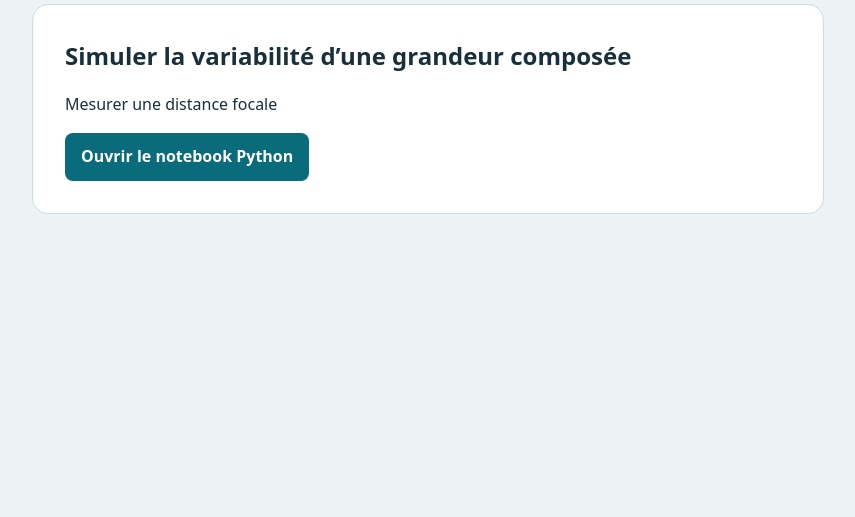
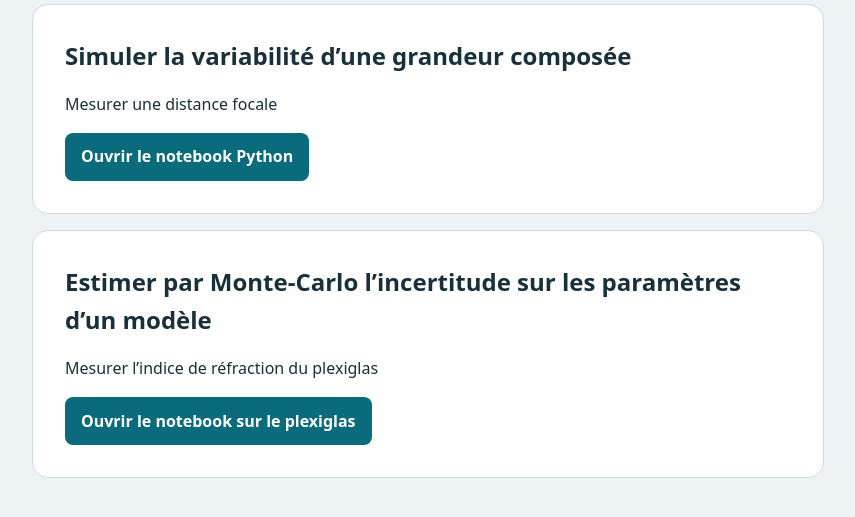
Before and after one commit to HGPSIstar/activites-numeriques, a plain HTML site: page index.html in a window 1280 px wide. Shown: the part 151-668 px from the top of the page, without its empty margins (212-1067 px from the left). Drawn offline with Linux system fonts and the light colour scheme.

Commit message:
Ajouter le TP Monte-Carlo sur l’indice du plexiglas

```diff
--- a/index.html
+++ b/index.html
@@ -9,7 +9,7 @@
     body { margin: 0; background: #edf3f5; color: #18303b; font: 1rem/1.6 system-ui, sans-serif; }
     main { max-width: 52rem; margin: 4rem auto; padding: 0 1.25rem; }
     h1 { font-size: clamp(2rem, 6vw, 3.3rem); line-height: 1.12; margin: 0 0 2rem; }
-    article { background: white; border: 1px solid #c9dde2; border-radius: 1rem; padding: 2rem; }
+    article { margin-bottom: 1rem; background: white; border: 1px solid #c9dde2; border-radius: 1rem; padding: 2rem; }
     h2 { margin: 0; font-size: 1.5rem; }
     a { display: inline-block; padding: .7rem 1rem; background: #096b7b; color: white; border-radius: .5rem; font-weight: 650; text-decoration: none; }
     a:hover { background: #054f5b; }
@@ -24,6 +24,11 @@
       <p>Mesurer une distance focale</p>
       <a href="notebooks-python/notebooks/index.html?path=mesure-focale-v8.ipynb">Ouvrir le notebook Python</a>
     </article>
+    <article>
+      <h2>Estimer par Monte-Carlo l’incertitude sur les paramètres d’un modèle</h2>
+      <p>Mesurer l’indice de réfraction du plexiglas</p>
+      <a href="notebooks-python/notebooks/index.html?path=incertitude-indice-plexiglas.ipynb">Ouvrir le notebook sur le plexiglas</a>
+    </article>
   </main>
 </body>
 </html>
```
Also changed, not shown: 1 other file.
